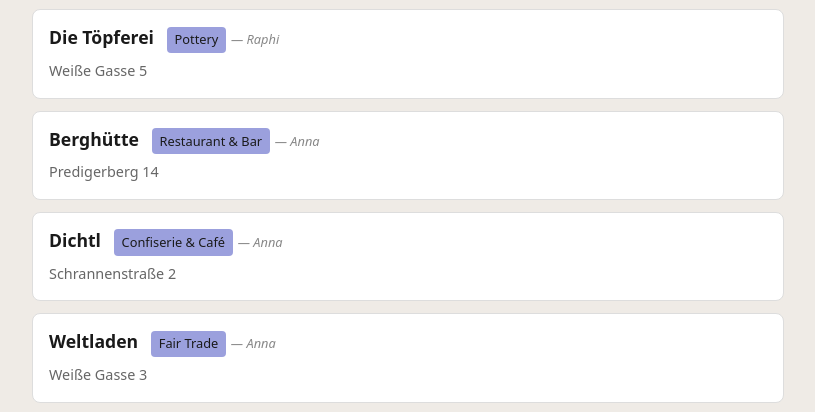
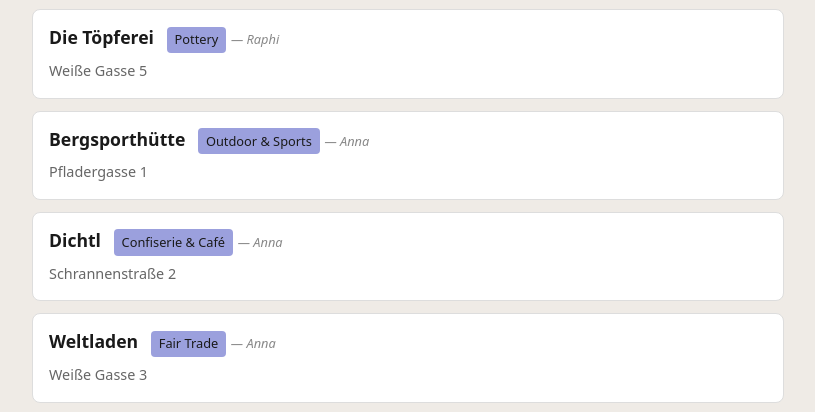
Before and after one commit to TheGarkine/cozyswing-web, a plain HTML site: page gifts.html in a window 1280 px wide. Shown: the part 1026-1438 px from the top of the page, without its empty margins (232-1047 px from the left). Drawn offline with nearby package versions, Linux system fonts and the light colour scheme.

Commit message:
fixed bergsporthütte

```diff
--- a/gifts.html
+++ b/gifts.html
@@ -59,11 +59,11 @@
             },
             // Anna
             {
-                name: 'Berghütte',
-                category: 'Restaurant & Bar',
-                address: 'Predigerberg 14',
-                lat: 48.3642707,
-                lng: 10.9010844,
+                name: 'Bergsporthütte',
+                category: 'Outdoor & Sports',
+                address: 'Pfladergasse 1',
+                lat: 48.368349,
+                lng: 10.899799,
                 by: 'Anna',
             },
             {
```
